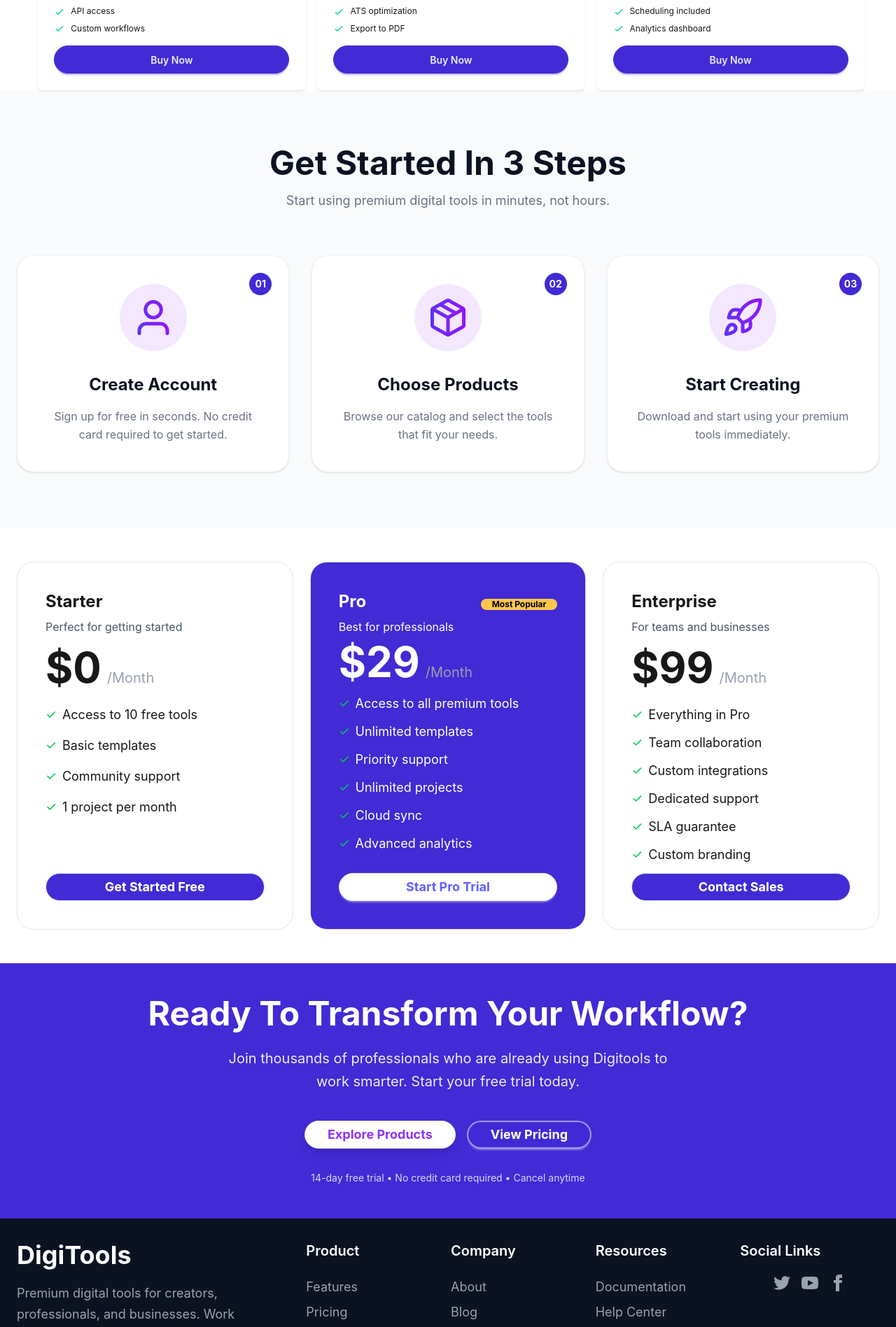
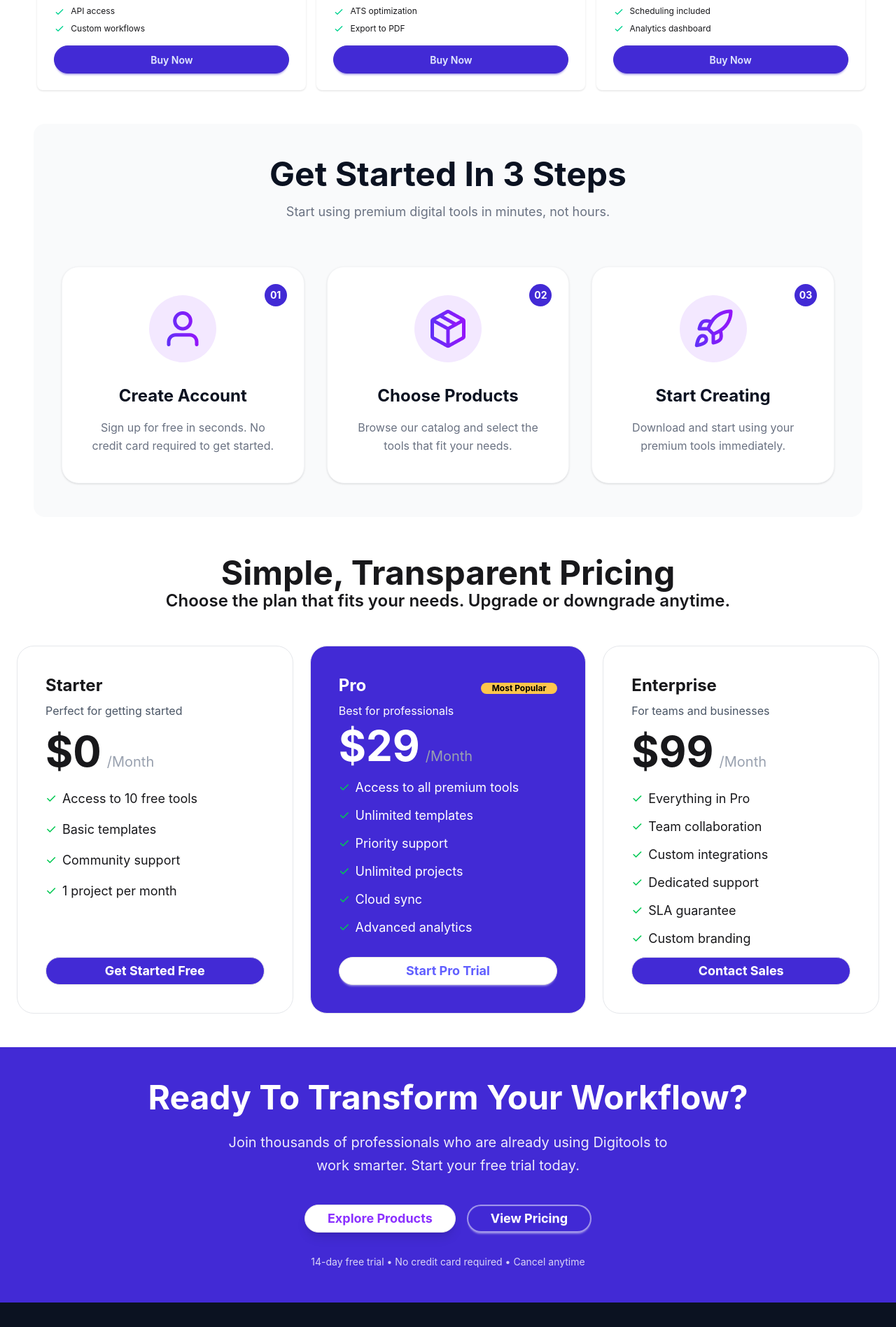
Before and after one commit to sohanur-rahman-coding/Digi-Tools, a React (Vite) app: page / in a window 1280 px wide. Shown: the part 1964-3861 px from the top of the page at 70% size. Built offline with nearby package versions, Linux system fonts and the light colour scheme.

Commit message:
responsive

```diff
--- a/index.html
+++ b/index.html
@@ -6,7 +6,7 @@
     <meta name="viewport" content="width=device-width, initial-scale=1.0" />
     <title>assignment-06</title>
   </head>
-  <body >
+  <body" >
     <div id="root"></div>
     <script type="module" src="/src/main.jsx"></script>
   </body>
--- a/src/components/Footer/Footer.jsx
+++ b/src/components/Footer/Footer.jsx
@@ -57,7 +57,7 @@
 
                     <div>
                         <h3 className="text-white text-xl font-semibold mb-5">Social Links</h3>
-                        <div className="flex gap-4 justify-center">
+                        <div className="flex gap-4 justify-center md:justify-start">
                             <a className="">
                                 <svg
                                     xmlns="http://www.w3.org/2000/svg"
--- a/src/components/Pricing.jsx/Pricing.jsx
+++ b/src/components/Pricing.jsx/Pricing.jsx
@@ -1,6 +1,10 @@
 const Pricing = () => {
     return (
-        <section className="bg-white py-12 px-6">
+        <section className="bg-white pt-2 pb-12 px-6">
+            <div className="text-center pb-12">
+                <h2 className="text-5xl font-bold">Simple, Transparent Pricing</h2>
+                <p className="text-2xl font-semibold">Choose the plan that fits your needs. Upgrade or downgrade anytime.</p>
+            </div>
             <div className="container mx-auto">
                 <div className="grid grid-cols-1 md:grid-cols-3 gap-6">
 
--- a/src/components/get started/GetStarted.jsx
+++ b/src/components/get started/GetStarted.jsx
@@ -4,7 +4,7 @@
 
 const GetStarted = () => {
     return (
-        <section className="bg-[#F9FAFB] py-20 px-6">
+        <section className="bg-[#F9FAFB] py-12 my-12 mx-2 md:mx-12 rounded-2xl px-10">
             <div className="container mx-auto text-center">
 
                 {/* Heading Section */}
--- a/src/components/tools/SelectedCard.jsx
+++ b/src/components/tools/SelectedCard.jsx
@@ -8,14 +8,14 @@
   }, 0);
 
   return (
-    <div className='space-y-4 bg-gray-50 p-6 rounded-2xl border border-gray-100'>
+    <div className='space-y-4 bg-gray-50 my-12 md:mx-40 p-6 rounded-2xl border border-gray-100'>
       {isSelected.length == 0 ?
       <Empty></Empty> :
          (<div><h2 className='text-2xl font-bold text-left'>Your Cart</h2>
         {
           isSelected.map((selectedItems, ind) => <SelectedIteams key={ind} setisSelected={setisSelected} selectedIteams={selectedItems} isSelected={isSelected} ></SelectedIteams>)
         }
-        <div className='font-semibold text-[18px] flex justify-between mx-4'>
+        <div className='font-semibold text-2xl flex justify-between mx-12'>
           <p>Total : </p>
           <p>${totalPrice}</p>
         </div>
--- a/src/components/tools/SelectedIteams.jsx
+++ b/src/components/tools/SelectedIteams.jsx
@@ -9,17 +9,17 @@
     }
 
     return (
-        <div className="flex items-center my-6 gap-6 justify-between rounded-4xl p-6 bg-gray-200 text-black">
+        <div className="flex items-center my-6 gap-6 justify-between rounded-2xl p-3 bg-gray-200 text-black">
             <div className="flex items-center gap-6">
                 <img
                     src={selectedIteams.icon}
                     alt={selectedIteams.name}
-                    className="h-10 w-auto rounded-md"
+                    className="h-8 w-auto rounded-md"
                 />
                 <div className='text-left'>
-                    <h2 className="flex items-center gap-2 font-semibold text-[16px] md:text-xl">
+                    <h3 className="flex items-center gap-2 font-semibold">
                      {selectedIteams.name}
-                    </h2>
+                    </h3>
                     <p>${selectedIteams.price}</p>
                 </div>
             </div>
```
